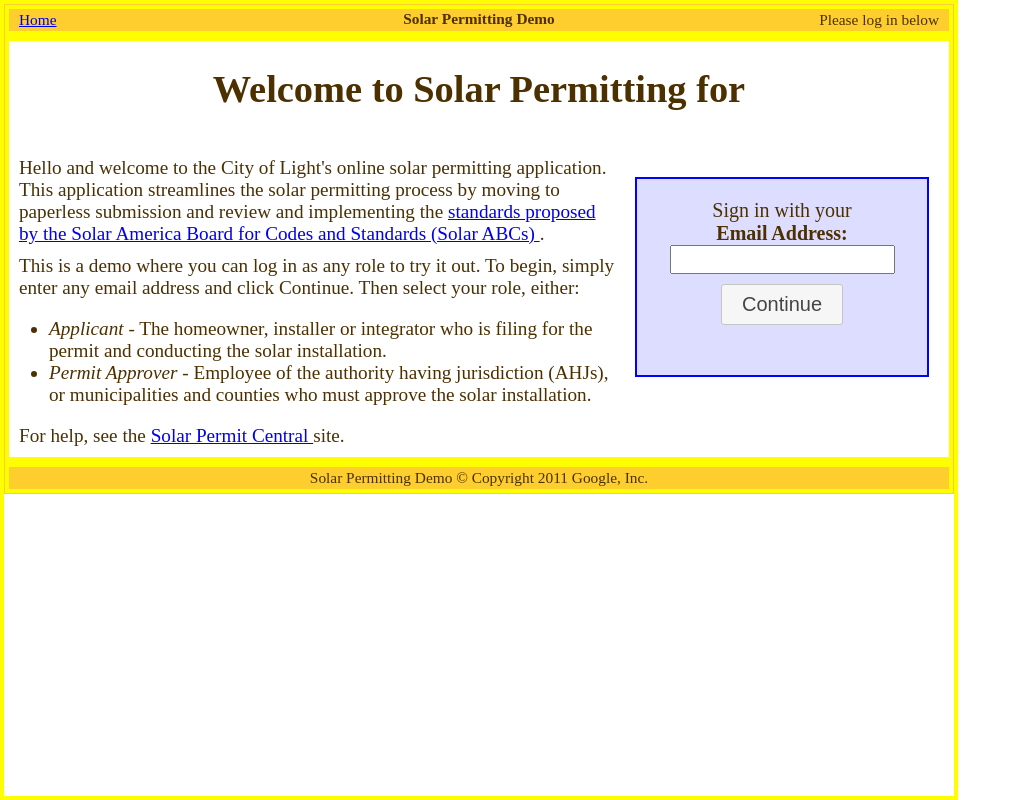
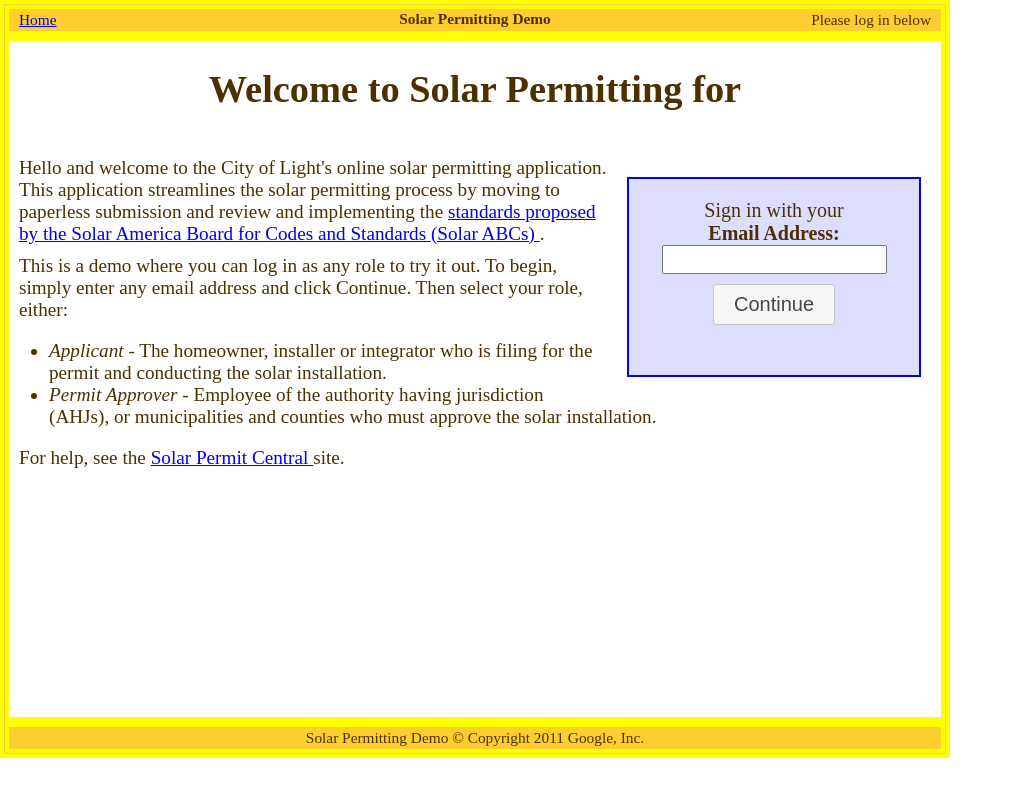
Before and after one commit to stanlee321/pysolper, a Python web app: template permit/templates/home.html in a window 1280 px wide. Shown: the whole page, without its empty margins (0-1021 px from the left). Run offline with Jinja, Linux system fonts and the light colour scheme; the template is opened without the code that fills it, so the values that code supplies are empty; some libraries are stand-ins or nearby versions.

Commit message:
fix body border

```diff
--- a/permit/static/permit.css
+++ b/permit/static/permit.css
@@ -3,13 +3,15 @@
    font-size: 1.2em;
    margin: 0;
    padding: 0;
-   border: 4px solid #fefe00;
    color: #4c3000;
 }
 body > div {
+   border: 4px solid #fefe00;
+}
+body > div > div {
    border: 1px solid #fece2f;
 }
-body > div > div {
+body > div > div > div {
    border: 4px solid #fefe00;
 }
 div.header, div.footer {
@@ -40,6 +42,9 @@
 }
 div.header .login-info {
    float: right;
+}
+div.content {
+   min-height: 70%
 }
 div.content p {
   margin: 10px;
--- a/permit/templates/base.html
+++ b/permit/templates/base.html
@@ -16,6 +16,7 @@
     {% endblock %}
   </head>
   <body>
+    <div class="body-border">
     <div class="body-border">
     <div class="body-border">
     <div class="header">
@@ -57,5 +58,6 @@
     </div>
     </div>
     </div>
+    </div>
   </body>
 </html>
```
